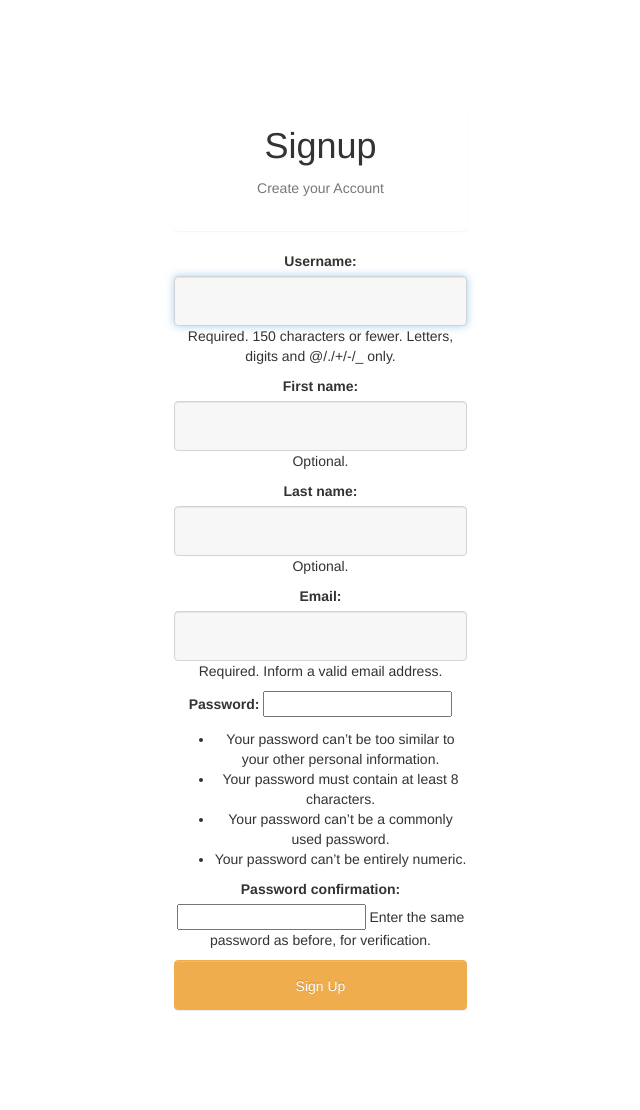
After one commit to abhijeetgurle/twitter-clone, a Django app: page /signup in a window 1280 px wide. The commit adds this page. Shown: the whole page, without its empty margins (320-960 px from the left). Run offline with Django 3.2, Linux system fonts and the light colour scheme; some libraries are stand-ins or nearby versions.

Commit message:
signup First commit

```diff
--- /dev/null
+++ b/twitter_clone/forms.py
@@ -0,0 +1,21 @@
+
+#from .models import Post
+from django import forms
+from django.contrib.auth.forms import UserCreationForm
+from django.contrib.auth.models import User
+
+
+
+class SignUpForm(UserCreationForm):
+    first_name = forms.CharField(max_length=30, required=False, help_text='Optional.',widget=forms.TextInput(attrs={'class':'form-control'}))
+    last_name = forms.CharField(max_length=30, required=False, help_text='Optional.',widget=forms.TextInput(attrs={'class':'form-control'}))
+    email = forms.EmailField(max_length=254, help_text='Required. Inform a valid email address.',widget=forms.TextInput(attrs={'class':'form-control'}))
+
+    class Meta:
+        model = User
+        fields = ('username', 'first_name', 'last_name', 'email', 'password1', 'password2', )
+        widgets = {
+            'username': forms.TextInput(attrs={'class': 'form-control'}),
+            'raw_password': forms.TextInput(attrs={'class': 'form-control'}),
+            'password': forms.TextInput(attrs={'class': 'form-control'}),
+        }
--- a/twitter_clone/templates/twitter_clone/login.html
+++ b/twitter_clone/templates/twitter_clone/login.html
@@ -25,7 +25,7 @@
         <button type="submit" class="btn btn-primary">Login</button>
     </form>
     <div class="panel">
-      <p>No account <a href="">Signup</a> </p>
+      <p>No account <a href="{%url 'signup' %}">Signup</a> </p>
     </div>
   </div>
 </div></div></div>
--- /dev/null
+++ b/twitter_clone/templates/twitter_clone/signup.html
@@ -0,0 +1,30 @@
+{% extends 'twitter_clone/base.html' %}
+
+{% block content %}
+<body id="LoginForm">
+<div class="container">
+<h1 class="form-heading">SignUp Form</h1>
+<div class="login-form">
+<div class="main-div">
+  <div class="panel">
+   <h1>Signup</h1>
+   <p>Create your Account</p>
+   </div>
+    <form id="Signup" method="post">
+        {%csrf_token %}
+        <p>
+     <div class="form-group">
+        {{ form.as_p }}
+      </div>
+        </p>
+
+        <button type="submit" class="btn btn-primary">Sign Up</button>
+    </form>
+
+  </div>
+</div></div></div>
+
+
+</body>
+
+{% endblock %}</html>
--- a/twitter_clone/urls.py
+++ b/twitter_clone/urls.py
@@ -4,4 +4,5 @@ from . import views
 urlpatterns = [
     path('', views.login, name='login'),
     path('feed/', views.feed, name='feed'),
+    path('signup',views.signup,name='signup'),
 ]
--- a/twitter_clone/views.py
+++ b/twitter_clone/views.py
@@ -6,3 +6,22 @@ def login(request):
 
 def feed(request):
 	return render(request, 'twitter_clone/feed.html', {})
+
+from django.contrib.auth import login, authenticate
+from django.shortcuts import render, redirect
+
+from .forms import SignUpForm
+
+def signup(request):
+    if request.method == 'POST':
+        form = SignUpForm(request.POST)
+        if form.is_valid():
+            form.save()
+            username = form.cleaned_data.get('username')
+            raw_password = form.cleaned_data.get('password1')
+            user = authenticate(username=username, password=raw_password)
+            login(request, user)
+            return redirect('home')
+    else:
+        form = SignUpForm()
+    return render(request, 'twitter_clone/signup.html', {'form': form})
```
